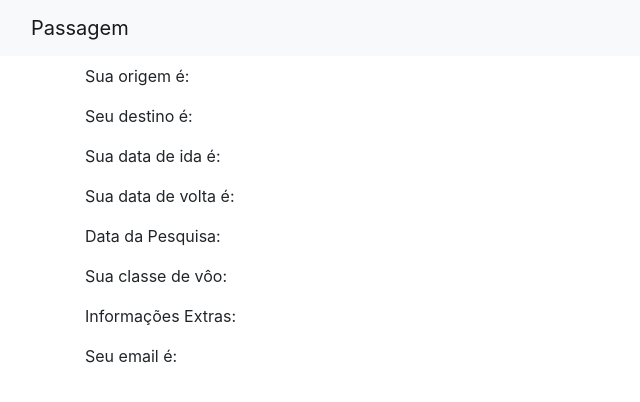
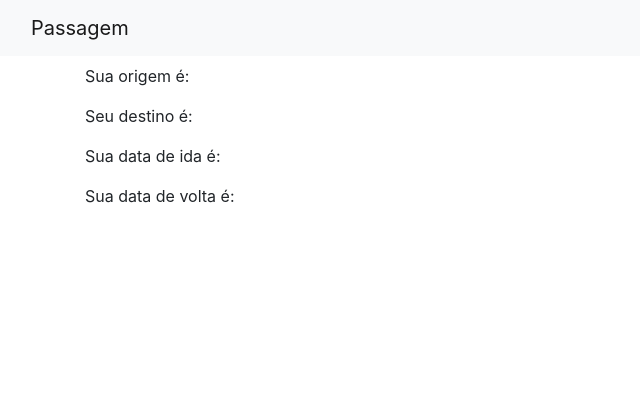
Before and after one commit to renotavares/cursos-formularios-python, a Django app: template templates/minha_consulta.html in a window 1280 px wide. Shown: the top 402 px of the page, without its empty margins (0-640 px from the left). Run offline with Django 3.2, Linux system fonts and the light colour scheme; the template is opened without the code that fills it, so the values that code supplies are empty; some libraries are stand-ins or nearby versions.

Commit message:
rollback

```diff
--- a/passagens/classe_viagem.py
+++ /dev/null
@@ -1,5 +0,0 @@
-tipos_de_classe = {
-  (1, "Econômica"),
-  (2, "Executiva"),
-  (3, "Primeira Classe")
-}
--- a/setup/settings.py
+++ b/setup/settings.py
@@ -33,7 +33,6 @@ ALLOWED_HOSTS = []
 INSTALLED_APPS = [
     'passagens',
     'tempus_dominus',
-    'widget_tweaks',
     'django.contrib.admin',
     'django.contrib.auth',
     'django.contrib.contenttypes',
--- a/templates/index.html
+++ b/templates/index.html
@@ -1,16 +1,13 @@
 {% extends "base.html" %}
 {% block content %}
-{% load widget_tweaks %}
-<section class="container">
 <form action="{% url 'minha_consulta' %}" method="post">
   {% csrf_token %}
   {% for field in form.visible_fields %}
     <div class="form-group">
       <label id="{{field.id_for_label}}">{{field.label}}</label>
-      {{ field|add_class:"form-control" }}
+      {{field}}
     </div>
   {% endfor %}
   <input type="submit" value="Ok" class="btn btn-success">
 </form>
-</section>
 {% endblock %}
--- a/templates/minha_consulta.html
+++ b/templates/minha_consulta.html
@@ -4,8 +4,4 @@
 <p>Seu destino é: {{ form.destino.value }}</p>
 <p>Sua data de ida é: {{ form.data_ida.value }}</p>
 <p>Sua data de volta é: {{ form.data_volta.value }}</p>
-<p>Data da Pesquisa: {{ form.data_pesquisa.value }}</p>
-<p>Sua classe de vôo: {{ form.classe_viagem.value }}</p>
-<p>Informações Extras: {{ form.informacoes.value }}</p>
-<p>Seu email é: {{ form.email.value }}</p>
 {% endblock %}
```
Also changed, not shown: passagens/forms.py (+0 -10 lines). Lines whose indentation alone changed are shown as unchanged.
